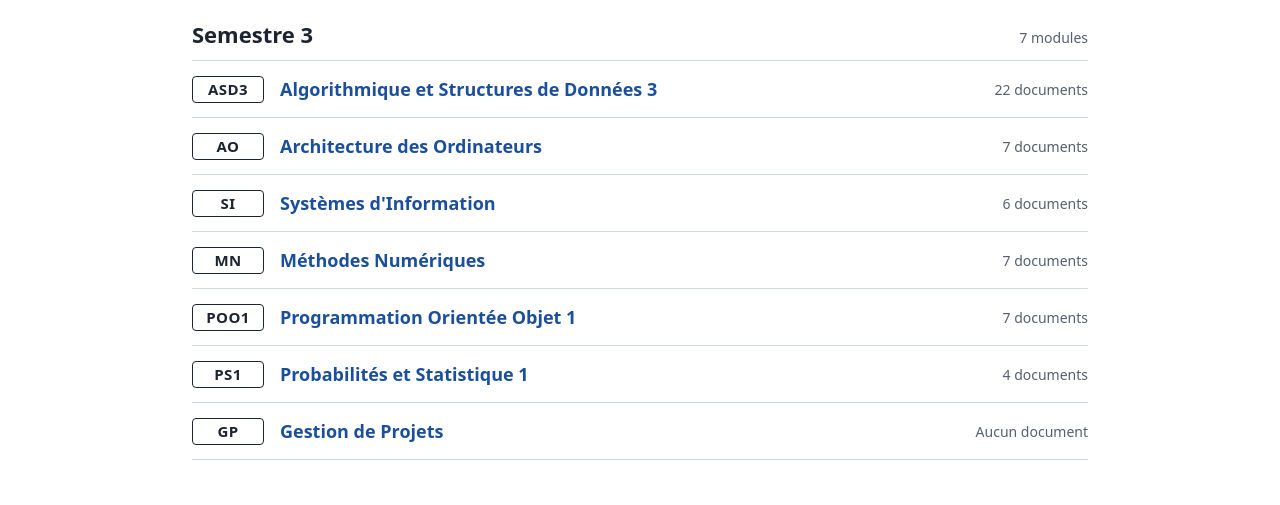
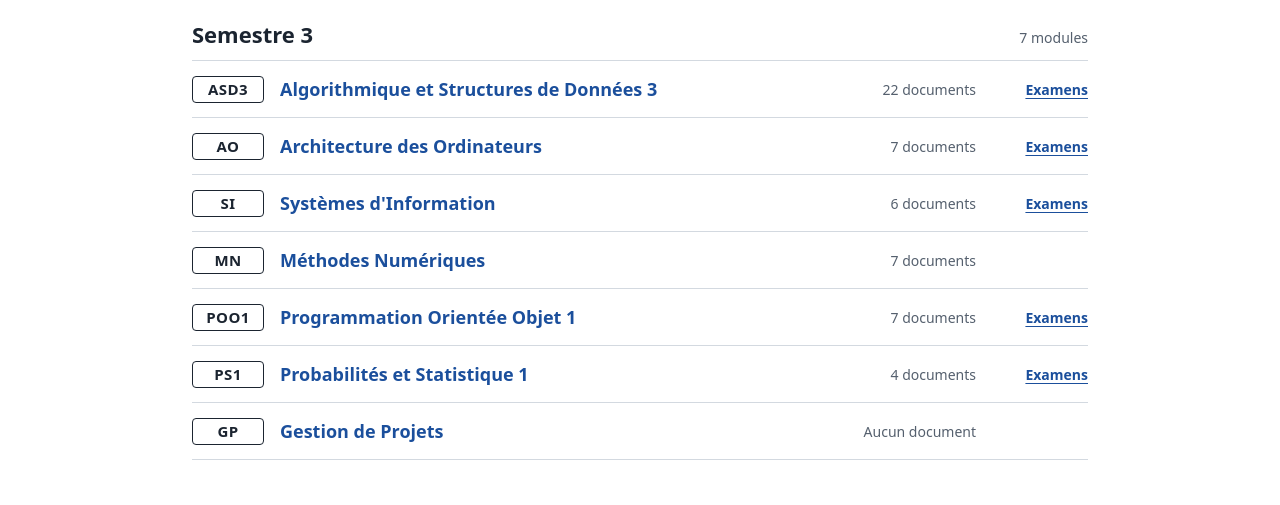
Before and after one commit to ousssamaaslan-cell/university, a plain HTML site: page index.html in a window 1280 px wide. Shown: the part 221-726 px from the top of the page. Drawn offline with Linux system fonts and the light colour scheme.

Commit message:
Critique step 5: Examens shortcut on module rows; visited titles
- Module rows (home page and search results) get an "Examens" link
  that opens the module page on its exams. A module with no exam has
  no such link. The code and name remain one link to the module page;
  the document count now sits beside the shortcut.
- The title of a document already opened in this browser turns
  purple (new token --color-link-visited, 7.8:1 on white and 9.5:1 in
  dark mode).
- docs: design system.

Checked in Chrome at 320, 375, 768 and 1280px, in French and Arabic:
no overflow, no script error, the shortcut opens the Examens tab, the
shortcut is 44px tall, and an opened title shows the visited colour.

Co-Authored-By: Claude Opus 5.5 <noreply@anthropic.com>

```diff
--- a/css/styles.css
+++ b/css/styles.css
@@ -15,6 +15,7 @@
   --color-text-muted: #55606e;
   --color-link: #1b4f9c;
   --color-link-hover: #123a75;
+  --color-link-visited: #70359c;
   --color-border: #d3d9e0;
   --color-border-strong: #737d89;
   --color-accent-surface: #e7eef9;
@@ -62,6 +63,7 @@
     --color-text-muted: #aab3bf;
     --color-link: #9cc2ff;
     --color-link-hover: #c3daff;
+    --color-link-visited: #cdb0ff;
     --color-border: #313a46;
     --color-border-strong: #7d8896;
     --color-accent-surface: #1f2f47;
@@ -458,7 +460,7 @@ main {
   vertical-align: 0.22em;
 }
 
-/* ---------- Row lists ---------- */
+/* ---------- Module rows ---------- */
 
 .row-list {
   border-block-start: 1px solid var(--color-border);
@@ -468,58 +470,97 @@ main {
   border-block-end: 1px solid var(--color-border);
 }
 
-.row {
+/* One module. On a phone: the code and the name, then under the name the number of documents
+   with the Examens shortcut at the end of the line. From a tablet up: one line. */
+.module {
+  --module-code-column: 4.5rem;
+
   display: grid;
-  grid-template-columns: auto minmax(0, 1fr);
-  align-items: center;
-  gap: 0 var(--space-4);
-  min-block-size: 3.5rem;
-  padding-block: var(--space-3);
+  grid-template-columns: minmax(0, 1fr);
 }
 
-.row__title {
+/* The code and the name: one link to the module page. */
+.module__link {
+  display: grid;
+  grid-template-columns: minmax(var(--module-code-column), auto) minmax(0, 1fr);
+  align-items: center;
+  column-gap: var(--space-4);
+  /* Lets the hover fill reach a little past the text without moving it. */
+  margin-inline: calc(var(--space-2) * -1);
+  padding: var(--space-3) var(--space-2) var(--space-2);
+  color: var(--color-text);
+  text-decoration: none;
+}
+
+.module__title {
+  color: var(--color-link);
   font-size: var(--text-md);
   font-weight: 600;
   line-height: 1.35;
 }
 
-.row__meta {
-  grid-column: 2;
-  color: var(--color-text-muted);
-  font-size: var(--text-sm);
-}
-
-a.row {
-  /* Lets the hover fill reach a little past the text without moving it. */
-  margin-inline: calc(var(--space-2) * -1);
-  padding-inline: var(--space-2);
-  color: var(--color-text);
-  text-decoration: none;
-}
-
-a.row .row__title {
-  color: var(--color-link);
-}
-
-a.row:hover {
+.module__link:hover {
   background: var(--color-surface);
 }
 
-a.row:hover .row__title {
+.module__link:hover .module__title {
   color: var(--color-link-hover);
   text-decoration: underline;
   text-decoration-thickness: 0.08em;
   text-underline-offset: 0.2em;
 }
 
+.module__meta {
+  display: flex;
+  align-items: start;
+  justify-content: space-between;
+  column-gap: var(--space-4);
+  /* Starts under the name, and sits close to it. */
+  margin-block-start: calc(var(--space-1) * -1);
+  margin-inline-start: calc(var(--module-code-column) + var(--space-4));
+  color: var(--color-text-muted);
+  font-size: var(--text-sm);
+}
+
+.module__count {
+  padding-block-end: var(--space-3);
+}
+
+/* "Examens": opens the module page on its exams. Tall enough to tap. */
+.module__shortcut {
+  min-block-size: var(--tap);
+  font-weight: 600;
+}
+
 @media (min-width: 40rem) {
-  .row {
-    grid-template-columns: auto minmax(0, 1fr) auto;
+  .module {
+    grid-template-columns: minmax(0, 1fr) auto;
+    align-items: center;
   }
 
-  .row__meta {
-    grid-column: 3;
+  .module__link {
+    min-block-size: 3.5rem;
+    padding-block-end: var(--space-3);
+  }
+
+  /* The shortcut column has one width in every row, so the counts line up even where a module has no exams. */
+  .module__meta {
+    display: grid;
+    grid-template-columns: auto 6rem;
+    align-items: center;
+    margin: 0;
     text-align: end;
+  }
+
+  .module__count {
+    padding: 0;
+  }
+
+  .module__shortcut {
+    display: flex;
+    grid-column: 2;
+    align-items: center;
+    justify-content: end;
   }
 }
 
@@ -729,6 +770,12 @@ a.resource__link:hover .resource__title {
   text-decoration: underline;
   text-decoration-thickness: 0.08em;
   text-underline-offset: 0.2em;
+}
+
+/* A document the reader has already opened in this browser. Comes after the hover rule, so the
+   title keeps this colour under the pointer. */
+a.resource__link:visited .resource__title {
+  color: var(--color-link-visited);
 }
 
 .resource__download {
--- a/js/components.js
+++ b/js/components.js
@@ -1,6 +1,7 @@
 // Small pieces of interface shared by several pages.
 import {el} from './dom.js';
 import {t, tCount, localized, pageUrl} from './i18n.js';
+import {resourcesOf} from './catalogue.js';
 
 // The module abbreviation (ASD3, AO...), shown next to the module name everywhere.
 // <bdi> keeps it left-to-right inside Arabic text.
@@ -8,13 +9,24 @@ export function moduleCode(module, {large = false} = {}) {
   return el('bdi', {class: large ? 'module-code module-code--lg' : 'module-code'}, module.abbr);
 }
 
-// One line of a module list: abbreviation, name and number of documents, linking to the module page.
-export function moduleRow(module, documentCount) {
-  return el('li', {},
-    el('a', {class: 'row', href: pageUrl('module.html', {id: module.id})},
+// One line of a module list. The abbreviation and the name are one link to the module page.
+// After them come the number of documents and, when the module has exams, a shortcut that
+// opens the module page on its Examens tab.
+export function moduleRow(catalogue, module) {
+  const name = localized(module.title);
+  const hasExams = resourcesOf(catalogue, module.id, 'examen').length > 0;
+  return el('li', {class: 'module'},
+    el('a', {class: 'module__link', href: pageUrl('module.html', {id: module.id})},
       moduleCode(module),
-      el('span', {class: 'row__title'}, localized(module.title)),
-      el('span', {class: 'row__meta'}, tCount('count.documents', documentCount))
+      el('span', {class: 'module__title'}, name)
+    ),
+    el('p', {class: 'module__meta'},
+      el('span', {class: 'module__count'}, tCount('count.documents', resourcesOf(catalogue, module.id).length)),
+      hasExams && el('a', {class: 'module__shortcut', href: pageUrl('module.html', {id: module.id, type: 'examen'})},
+        t('type.examen'),
+        // Several rows have this link, so screen readers also hear which module it belongs to.
+        el('span', {class: 'visually-hidden'}, t('link.target', {name: `${module.abbr} ${name}`}))
+      )
     )
   );
 }
@@ -54,7 +66,7 @@ export function reportLink({file = null, name = null} = {}) {
   };
   const link = el('a', {class: 'action-link', href: address()},
     t('report.label'),
-    name && el('span', {class: 'visually-hidden'}, t('report.target', {name}))
+    name && el('span', {class: 'visually-hidden'}, t('link.target', {name}))
   );
   // Tabs and filters change the page address without a reload, so read it again at the click.
   link.addEventListener('click', () => {
--- a/js/home.js
+++ b/js/home.js
@@ -1,7 +1,7 @@
 // Home page: every semester with its modules.
 import {el} from './dom.js';
 import {t, tCount, localized} from './i18n.js';
-import {loadCatalogue, semestersOf, modulesOf, resourcesOf, semesterAnchor} from './catalogue.js';
+import {loadCatalogue, semestersOf, modulesOf, semesterAnchor} from './catalogue.js';
 import {renderLayout, renderCatalogueFacts} from './layout.js';
 import {moduleRow, loadingState, errorState, emptyState} from './components.js';
 
@@ -23,7 +23,7 @@ function semesterSection(catalogue, semester) {
       modules.length > 0 && el('p', {class: 'section__count'}, tCount('count.modules', modules.length))
     ),
     modules.length > 0
-      ? el('ul', {class: 'row-list', role: 'list'}, modules.map(module => moduleRow(module, resourcesOf(catalogue, module.id).length)))
+      ? el('ul', {class: 'row-list', role: 'list'}, modules.map(module => moduleRow(catalogue, module)))
       : emptyState({title: t('semester.empty.title'), text: t('semester.empty.text')})
   );
 }
--- a/js/i18n.js
+++ b/js/i18n.js
@@ -24,8 +24,9 @@ const strings = {
     'footer.updated': 'Dernière mise à jour :',
     'report.prompt': 'Un fichier manquant ou incorrect ?',
     'report.label': 'Signaler une erreur',
-    // Read by screen readers only. After "Signaler une erreur": which document.
-    'report.target': ' : {name}',
+    // Read by screen readers only. After a link that several rows repeat ("Signaler une erreur",
+    // "Examens"): which document or module this one belongs to.
+    'link.target': ' : {name}',
     // The email that "Signaler une erreur" prepares.
     'report.subject': 'Erreur sur le site Ressources L2 Informatique',
     'report.body.prompt': "Décrivez l'erreur :",
@@ -141,7 +142,7 @@ const strings = {
     'footer.updated': 'آخر تحديث:',
     'report.prompt': 'ملف ناقص أو خاطئ؟',
     'report.label': 'الإبلاغ عن خطأ',
-    'report.target': ': {name}',
+    'link.target': ': {name}',
     'report.subject': 'خطأ في موقع موارد السنة الثانية ليسانس إعلام آلي',
     'report.body.prompt': 'صف الخطأ:',
     'report.body.page': 'الصفحة: {url}',
--- a/js/search.js
+++ b/js/search.js
@@ -5,7 +5,7 @@
 // Both languages are searched whatever the page language, and accents are ignored.
 import {el} from './dom.js';
 import {t, tCount, localized, pageUrl, everyLanguage} from './i18n.js';
-import {RESOURCE_TYPES, loadCatalogue, semestersOf, modulesOf, resourcesOf, sortedResources} from './catalogue.js';
+import {RESOURCE_TYPES, loadCatalogue, semestersOf, modulesOf, sortedResources} from './catalogue.js';
 import {renderLayout, renderCatalogueFacts, homeCrumb, updateLanguageLinks} from './layout.js';
 import {moduleCode, moduleRow, loadingState, errorState, emptyState, actionLink} from './components.js';
 import {resourceList} from './resource-list.js';
@@ -89,7 +89,7 @@ function find(index, query) {
 function moduleResults(catalogue, modules) {
   return el('section', {class: 'section', 'aria-labelledby': 'results-modules'},
     el('div', {class: 'section__head'}, el('h2', {id: 'results-modules'}, t('search.modules'))),
-    el('ul', {class: 'row-list', role: 'list'}, modules.map(module => moduleRow(module, resourcesOf(catalogue, module.id).length)))
+    el('ul', {class: 'row-list', role: 'list'}, modules.map(module => moduleRow(catalogue, module)))
   );
 }
 
```
Also changed, not shown: 1 other file.
